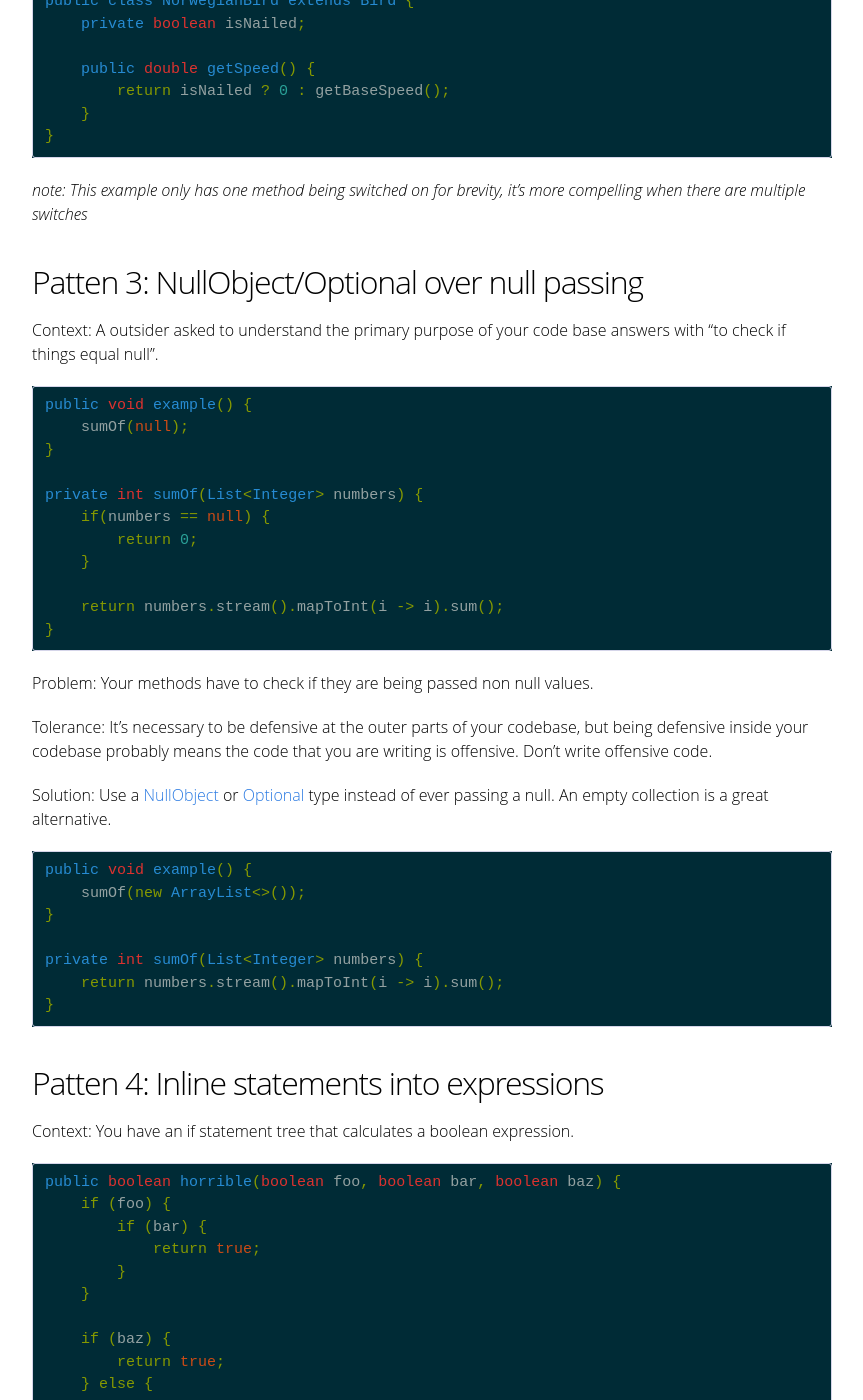
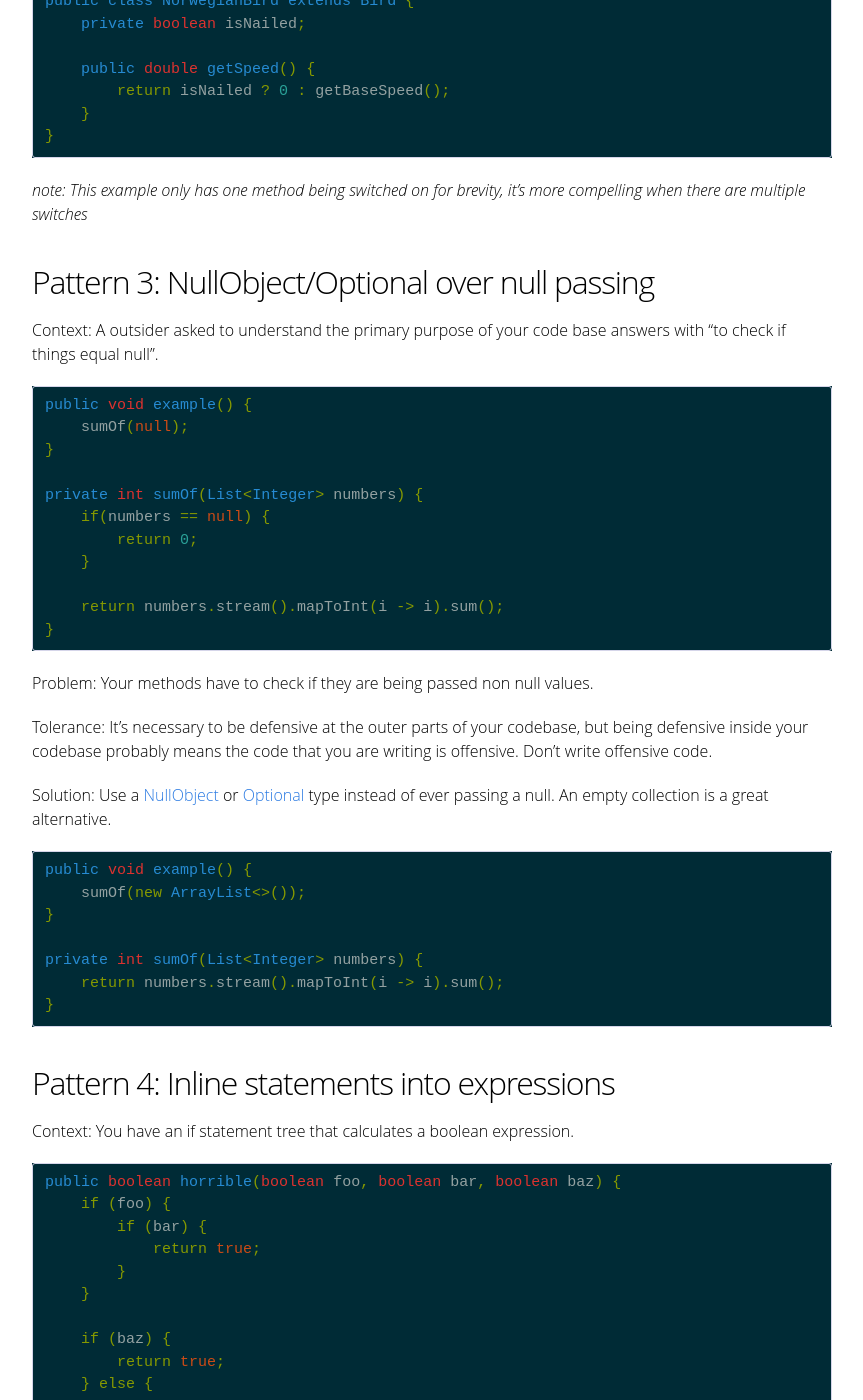
Before and after one commit to joejag/techblog, a Jekyll site: the page built from _posts/2016-06-09-anti-if-the-missing-patterns.md, in a window 1280 px wide and 1400 px high, scrolled down 4216 px. Shown: the whole window, without its empty margins (208-1071 px from the left). Built offline with Jekyll 4.4.1, drawn with Linux system fonts in a browser that asks for light colours; comment, search, counter and statistics services are not loaded.

Commit message:
Fix another typo.

```diff
--- a/_posts/2016-06-09-anti-if-the-missing-patterns.md
+++ b/_posts/2016-06-09-anti-if-the-missing-patterns.md
@@ -170,7 +170,7 @@ public class NorwegianBird extends Bird {
 
 _note: This example only has one method being switched on for brevity, it's more compelling when there are multiple switches_
 
-## Patten 3: NullObject/Optional over null passing
+## Pattern 3: NullObject/Optional over null passing
 
 Context: A outsider asked to understand the primary purpose of your code base answers with "to check if things equal null".
 
@@ -204,7 +204,7 @@ private int sumOf(List<Integer> numbers) {
 }
 {% endhighlight %}
 
-## Patten 4: Inline statements into expressions
+## Pattern 4: Inline statements into expressions
 
 Context: You have an if statement tree that calculates a boolean expression.
 
```
